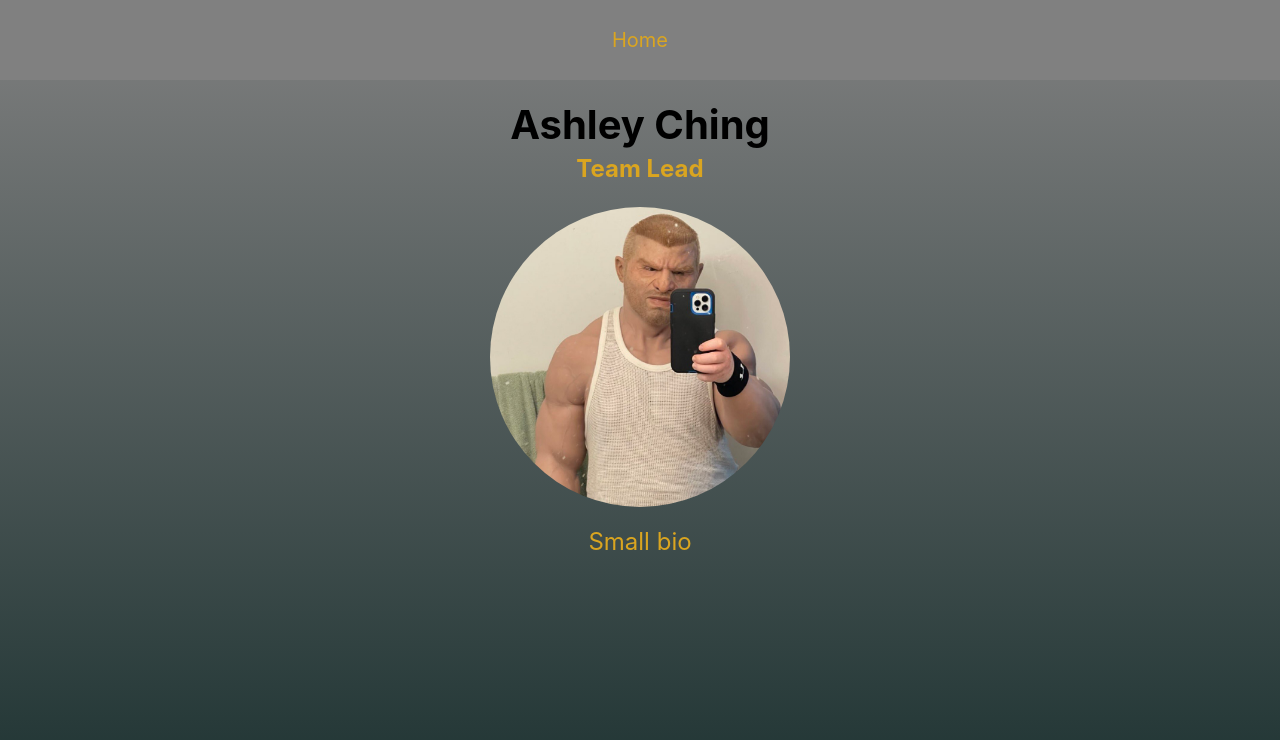
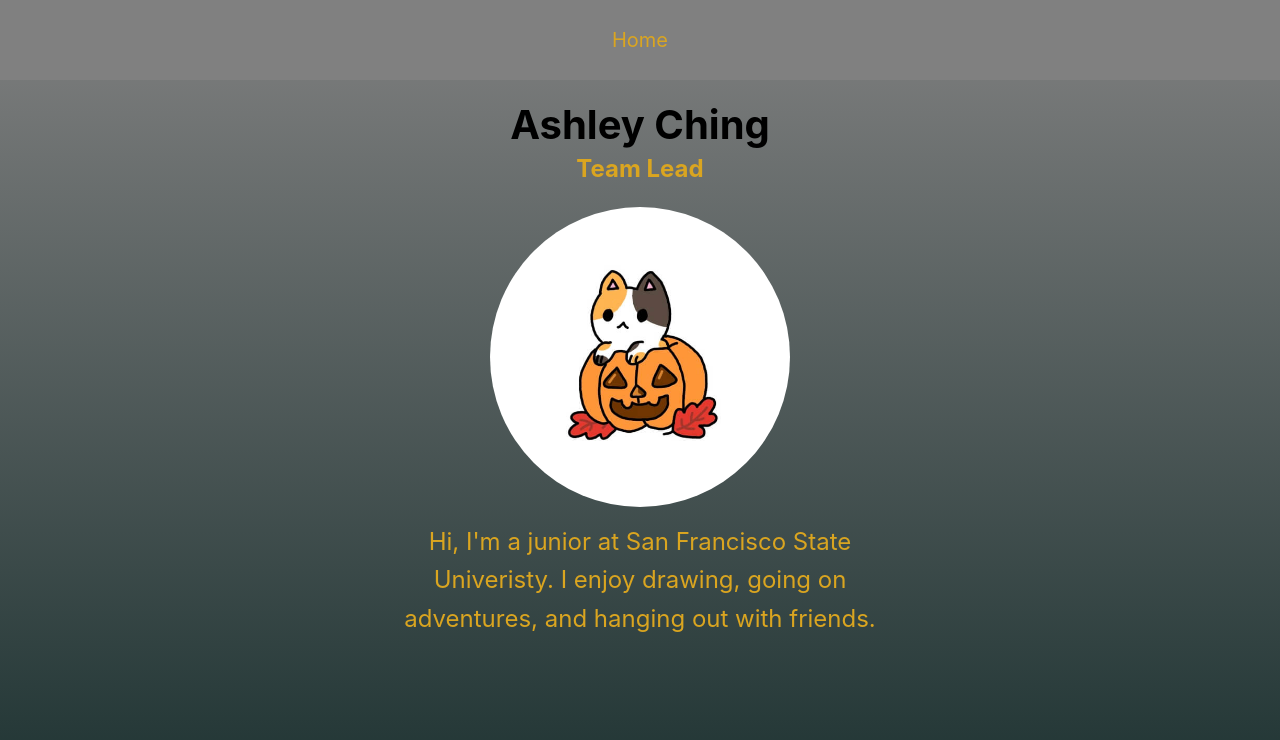
Before and after one commit to nguyenkkent/StuddyBuddy-Individual, a React (Create React App) app in the folder application/frontend/: page /ashley in a window 1280 px wide. Shown: the top 740 px of the page. Built offline with nearby package versions, Linux system fonts and the light colour scheme.

Commit message:
completed ashley profile

```diff
--- a/application/frontend/src/components/Ashley.js
+++ b/application/frontend/src/components/Ashley.js
@@ -9,9 +9,10 @@ function Ashley() {
         <h2 className='team-member-role'>
             Team Lead
         </h2>
-            <img className='team-member-image' src="/test.jpg" alt="Ashley" />
+            <img className='team-member-image' src="/ashley-profile.jpg" alt="Ashley" />
         <p className='team-member-bio'>
-            Small bio
+            Hi, I'm a junior at San Francisco State Univeristy.
+            I enjoy drawing, going on adventures, and hanging out with friends.
         </p>
     </div>
   );
```
Also changed, not shown: application/frontend/public/ashley-profile.jpg (added).
